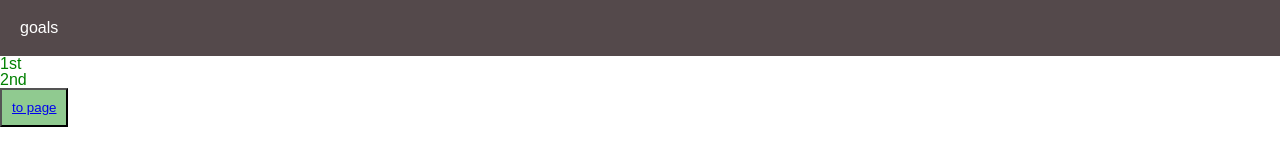
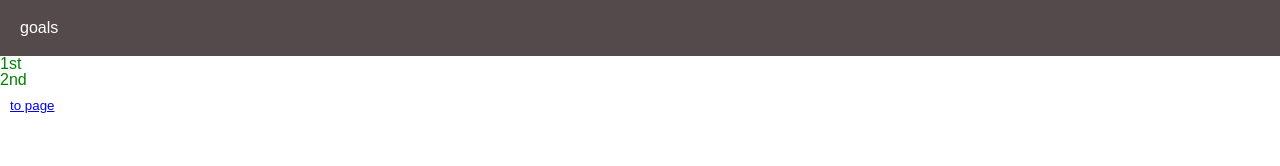
Before and after one commit to CreatorSomeone/aaaa, a plain HTML site: page index.html in a window 1280 px wide. Drawn offline with Linux system fonts and the light colour scheme.

Commit message:
Update style.css

```diff
--- a/style.css
+++ b/style.css
@@ -11,7 +11,7 @@ ul {
     color: green;
 }
 button {
-    background: rgb(144, 202, 144);
+    background: none;
+    border: none;
     padding: 10px;
-    color: white;
 }
```
